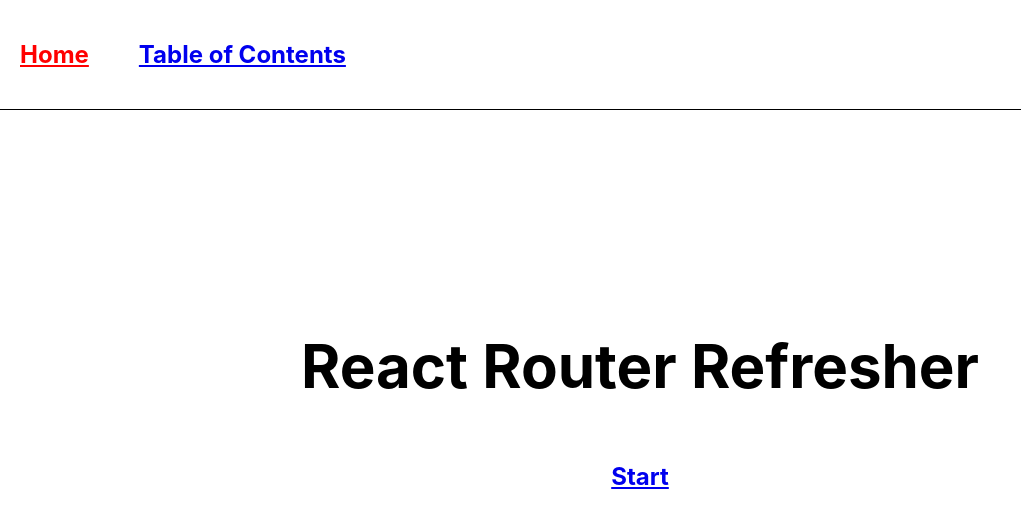
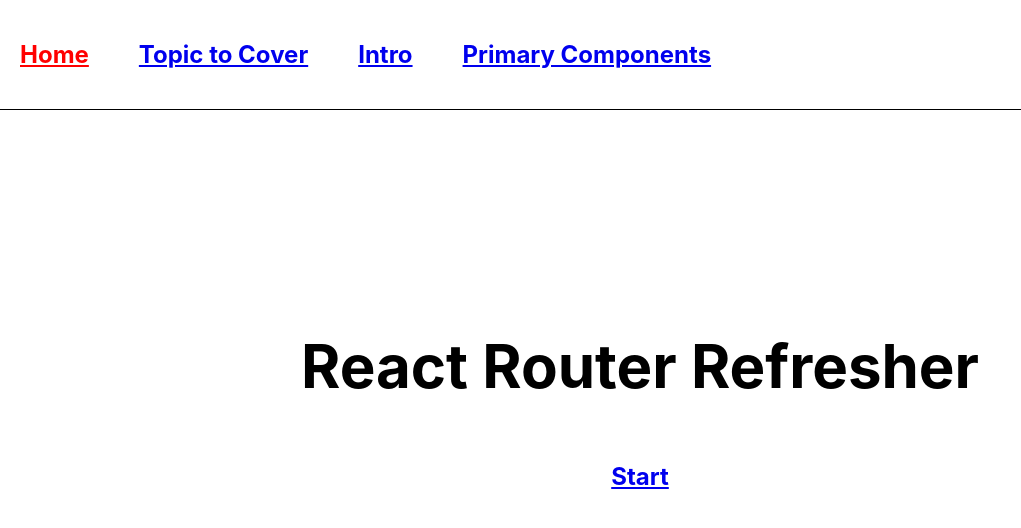
Before and after one commit to jacobporci/react-router-refresher-demo, a React (Create React App) app: page / in a window 1280 px wide. Shown: the top 528 px of the page, without its empty margins (0-1021 px from the left). Built offline with nearby package versions, Linux system fonts and the light colour scheme.

Commit message:
Added routers and exact prop

```diff
--- a/src/components/Header.js
+++ b/src/components/Header.js
@@ -2,8 +2,8 @@ import React from "react";
 import { NavLink } from "react-router-dom";
 import { useRenderCount } from "../useRenderCount";
 
-const HeaderItem = ({ label, to }) => (
-  <NavLink to={to} activeStyle={{ color: "red" }} exact>
+const HeaderItem = ({ label, to, exact = false }) => (
+  <NavLink to={to} activeStyle={{ color: "red" }} exact={exact}>
     <h2 style={{ marginRight: "50px" }}>{label}</h2>
   </NavLink>
 );
@@ -23,8 +23,10 @@ export const Header = () => {
         borderBottom: "1px solid black",
       }}
     >
-      <HeaderItem to="/" label="Home" />
-      <HeaderItem to="/start" label="Table of Contents" />
+      <HeaderItem to="/" label="Home" exact />
+      <HeaderItem to="/topics" label="Topic to Cover" />
+      <HeaderItem to="/intro" label="Intro" />
+      <HeaderItem to="/primary-components" label="Primary Components" />
     </div>
   );
 };
```
